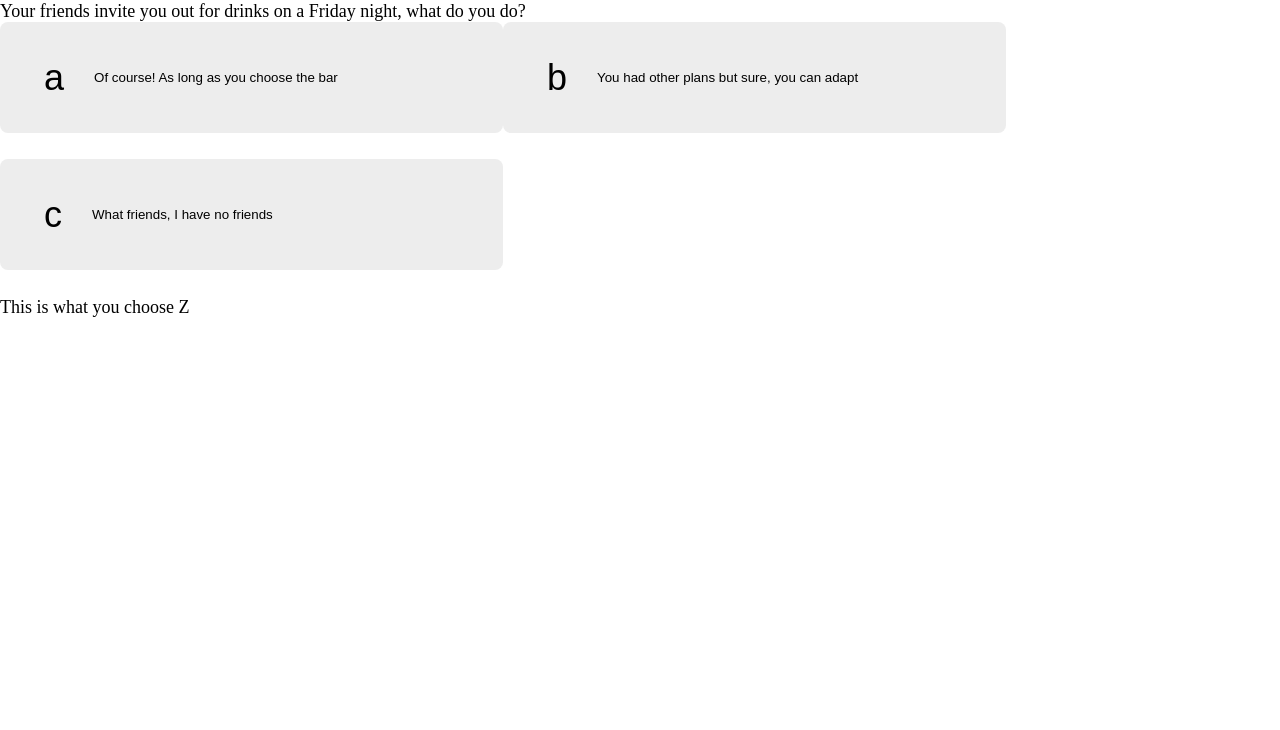
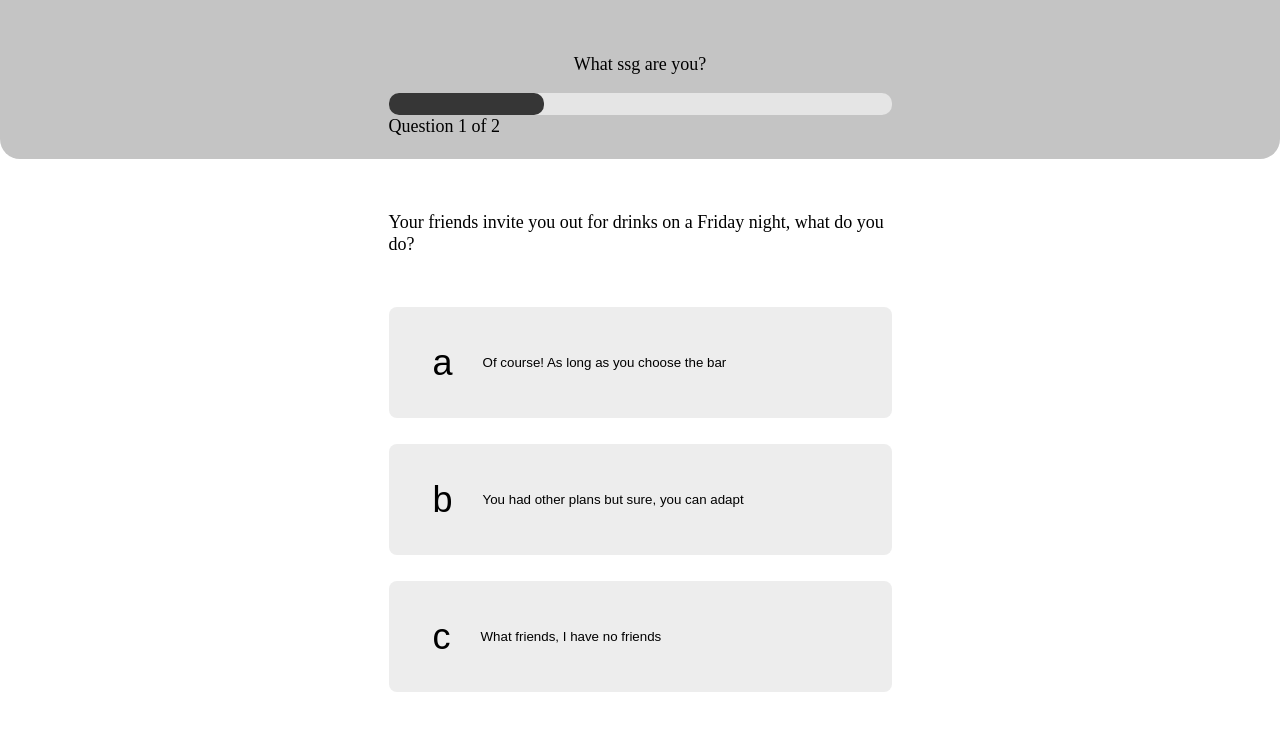
Before and after one commit to NJKode/ssg-quiz, a React (Create React App) app: page / in a window 1280 px wide. Shown: the top 730 px of the page. Built offline with nearby package versions, Linux system fonts and the light colour scheme.

Commit message:
Create Header component and put all components into folder

```diff
--- a/src/App.css
+++ b/src/App.css
@@ -5,6 +5,55 @@
   font-size: 18px;
   line-height: 22px;
   color: #000000;
+}
+
+header {
+  width: 100%;
+  height: 159px;
+  background: #c4c4c4;
+  border-radius: 0px 0px 20px 20px;
+}
+
+.title {
+  text-align: center;
+  padding: 53px 0 18px 0;
+}
+
+.processbar {
+  width: 503px;
+  height: 22px;
+  margin: 0 auto;
+  position: relative;
+}
+
+.processbar-whole {
+  width: 503px;
+  height: 22px;
+  background: #e5e5e5;
+  border-radius: 10px;
+  position: absolute;
+}
+
+.processbar-fill {
+  width: 155px;
+  height: 22px;
+  background: #363636;
+  border-radius: 10px;
+  position: absolute;
+}
+
+.processbar-text {
+  width: 503px;
+  margin: 0 auto;
+}
+
+.QA {
+  width: 503px;
+  margin: 0 auto;
+}
+
+.QA-question {
+  margin: 52px 0;
 }
 
 .QA-item {
--- a/src/App.js
+++ b/src/App.js
@@ -1,6 +1,7 @@
 import { useState } from "react";
 import "./App.css";
-import QNA from "./QNA";
+import QNA from "./component/QNA";
+import Header from "./component/Header";
 
 import question from "./data/questions.json";
 
@@ -17,6 +18,8 @@ function App() {
 
   return (
     <div className="app">
+      <Header questionNum={questionNum} questionMax={questionMax} />
+
       {questionNum < questionMax && (
         <QNA
           updateAnswer={updateAnswer}
@@ -25,8 +28,6 @@ function App() {
       )}
 
       {questionNum === questionMax && <div>Final! You have done it!</div>}
-
-      <div>This is what you choose {answerChosen}</div>
     </div>
   );
 }
--- /dev/null
+++ b/src/component/Header.jsx
@@ -0,0 +1,18 @@
+import React from "react";
+import ProcessBar from "./ProcessBar";
+
+function Header({ questionNum, questionMax }) {
+  return (
+    <header>
+      <div className="title">What ssg are you?</div>
+      <ProcessBar questionNum={questionNum} questionMax={questionMax} />
+      <div className="processbar-text">
+        Question{" "}
+        {questionNum + 1 <= questionMax ? questionNum + 1 : questionMax} of{" "}
+        {questionMax}
+      </div>
+    </header>
+  );
+}
+
+export default Header;
--- /dev/null
+++ b/src/component/ProcessBar.jsx
@@ -0,0 +1,12 @@
+import React from "react";
+
+function ProcessBar({ questionNum, questionMax }) {
+  return (
+    <div className="processbar">
+      <div className="processbar-whole"></div>
+      <div className="processbar-fill"></div>
+    </div>
+  );
+}
+
+export default ProcessBar;
--- a/src/QNA.jsx
+++ b/src/component/QNA.jsx
@@ -18,8 +18,8 @@ function QNA({ updateAnswer, question }) {
   });
 
   return (
-    <div>
-      <div>{question.questionText}</div>
+    <div className="QA">
+      <div className="QA-question">{question.questionText}</div>
       <div>{answers}</div>
     </div>
   );
```
